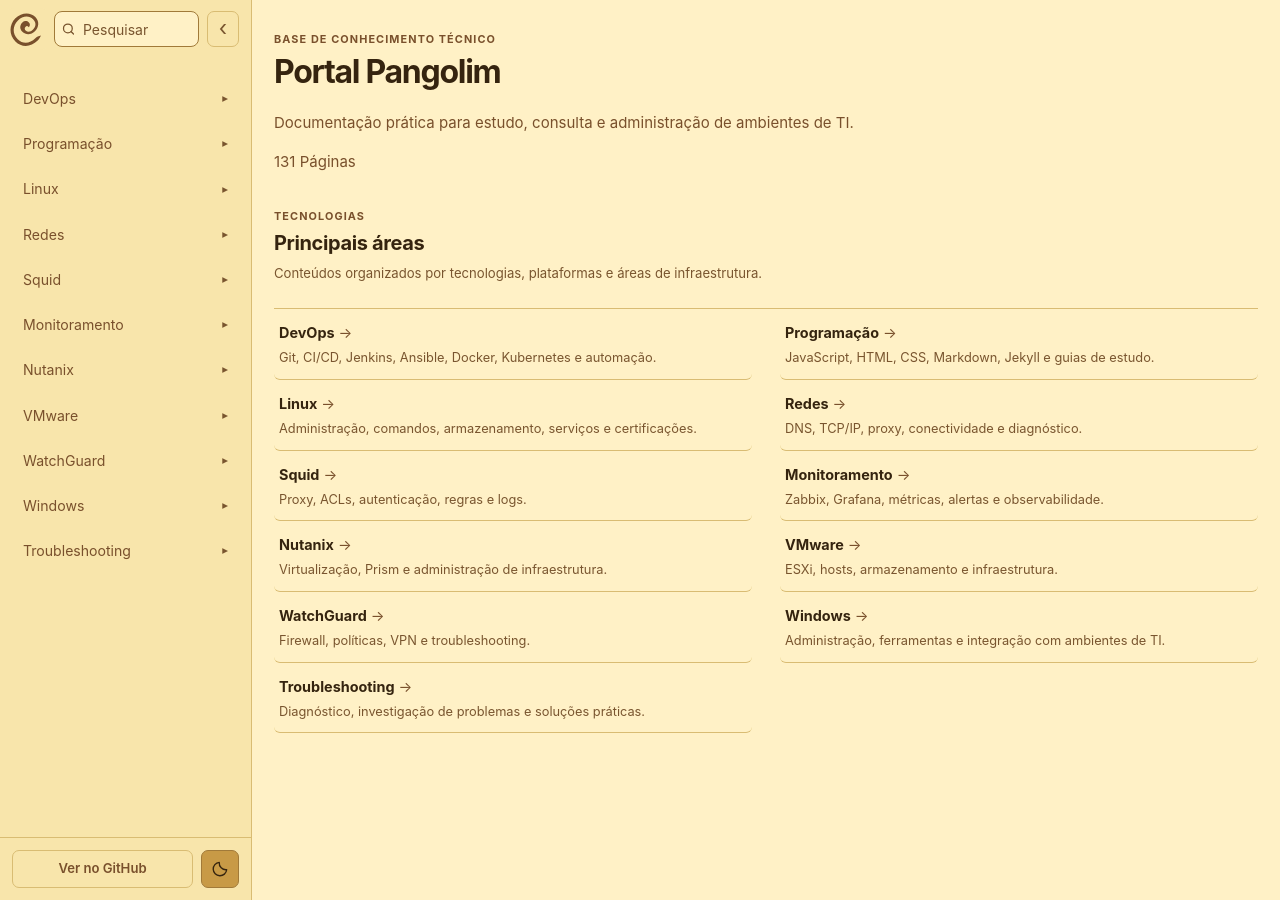
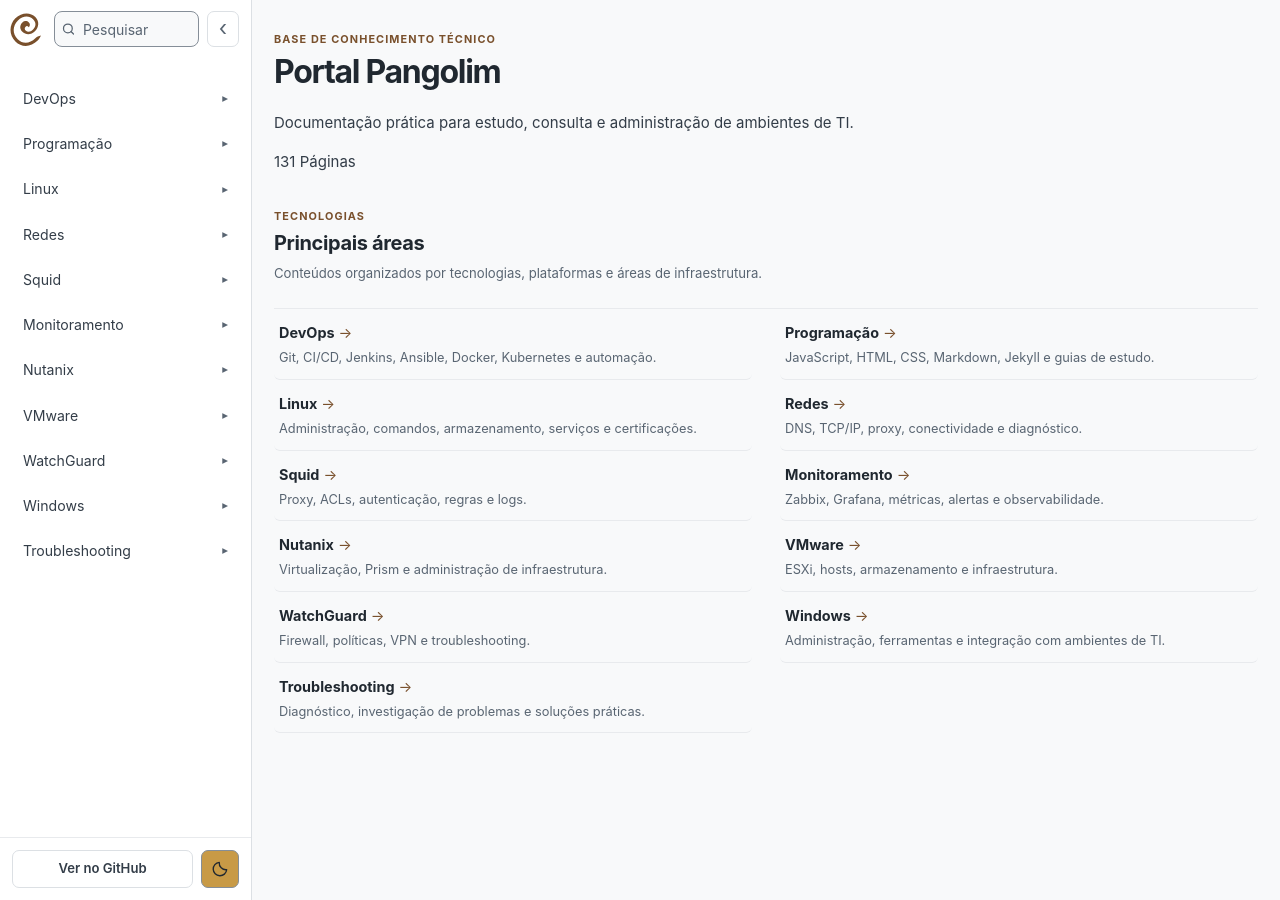
Before and after one commit to Portal-Pangolim/portal-pangolim.github.io, a Jekyll site: the page built from index.md, in a window 1280 px wide and 900 px high. Built offline with Jekyll 4.4.1, drawn with Linux system fonts in a browser that asks for light colours.

Commit message:
feat: aplicar tema claro branco e dourado

```diff
--- a/assets/css/themes.css
+++ b/assets/css/themes.css
@@ -10,29 +10,23 @@
 /* ---------- Temas ---------- */
 
 /* =========================================================
-   Pangolim
-   Paleta de controle-financeiro/style.css, :root[data-tema="pangolim"].
-   Dourado para superfícies; marrom para texto e foco com contraste AA.
+   Pangolim claro — Branco e Dourado
+   Superfícies neutras, destaques dourados e texto contrastante.
    ========================================================= */
-
 [data-theme="pangolim"] {
   color-scheme: light;
 
-  /* =========================================================
-     Fundos gerais
-     ========================================================= */
-  --bg-page: #F2D98B;
-  --bg-sidebar: #F8E5AB;
-  --bg-main: #FFF1C6;
-  --bg-card: #FFF1C6;
-  --bg-hover: #F5D98F;
+  /* Fundos gerais */
+  --bg-page: #F8F9FA;
+  --bg-sidebar: #FFFFFF;
+  --bg-main: #F8F9FA;
+  --bg-card: #FFFFFF;
+  --bg-hover: #F1F3F5;
 
-  /* =========================================================
-     Código e exemplos
-     ========================================================= */
-  --bg-code: #F8E5AB;
-  --bg-code-header: #F5D98F;
-  --bg-code-border: #D9BC73;
+  /* Código e exemplos */
+  --bg-code: #F3F4F6;
+  --bg-code-header: #E9ECEF;
+  --bg-code-border: #DDE1E5;
 
   --code-text: #79502C;
   --code-muted: #79552F;
@@ -46,38 +40,35 @@
   --syntax-variable: #79502C;
   --syntax-attribute: #3F6D6F;
 
-  /* =========================================================
-     Texto geral
-     ========================================================= */
-  --text: #79502C;
-  --text-strong: #35240F;
-  --text-muted: #79552F;
+  /* Texto geral */
+  --text: #333D48;
+  --text-strong: #202830;
+  --text-muted: #596572;
 
-  /* =========================================================
-     Bordas
-     ========================================================= */
-  --border: #D9BC73;
-  --border-soft: #D9BC73;
-  --border-control: #A17A39;
+  /* Bordas */
+  --border: #DCE0E4;
+  --border-soft: #E8EAED;
+  --border-control: #858E98;
 
-  /* =========================================================
-     Destaques
-     ========================================================= */
+  /* Destaques */
   --accent: #79502C;
-  --accent-hover: #35240F;
-  --accent-soft: #F5D98F;
+  --accent-hover: #59391F;
+  --accent-soft: #F5EDE0;
   --brand-gold: #C89A46;
   --brand-gold-hover: #BB8C39;
+
+  /* Mensagens de erro */
   --error-text: #A52E35;
   --error-bg: #FFE5DE;
   --error-border: #A52E35;
 
-  /* =========================================================
-     Sombra
-     ========================================================= */
-  --shadow: rgba(121, 80, 44, 0.08);
+  /* Sombra */
+  --shadow: rgba(30, 41, 59, 0.06);
 }
 
+/* =========================================================
+   Pangolim escuro — preservado
+   ========================================================= */
 [data-theme="pangolim-dark"] {
   color-scheme: dark;
   --bg-page:    #191919;
@@ -100,9 +91,9 @@
   --accent-soft:  rgba(191,191,191,.055);
   --brand-gold: transparent;
   --brand-gold-hover: var(--bg-hover);
-  --error-text: #ef938a;
-  --error-bg: rgba(220, 90, 80, 0.12);
-  --error-border: rgba(220, 90, 80, 0.35);
+  --error-text: #A52E35;
+  --error-bg: #FFE5DE;
+  --error-border: #A52E35;
 
   --shadow: rgba(0,0,0,.25);
 }
```
